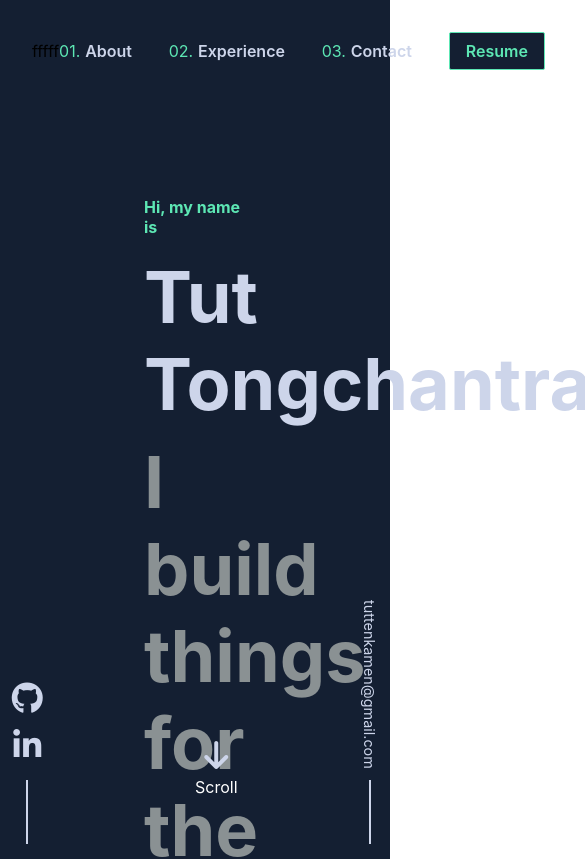
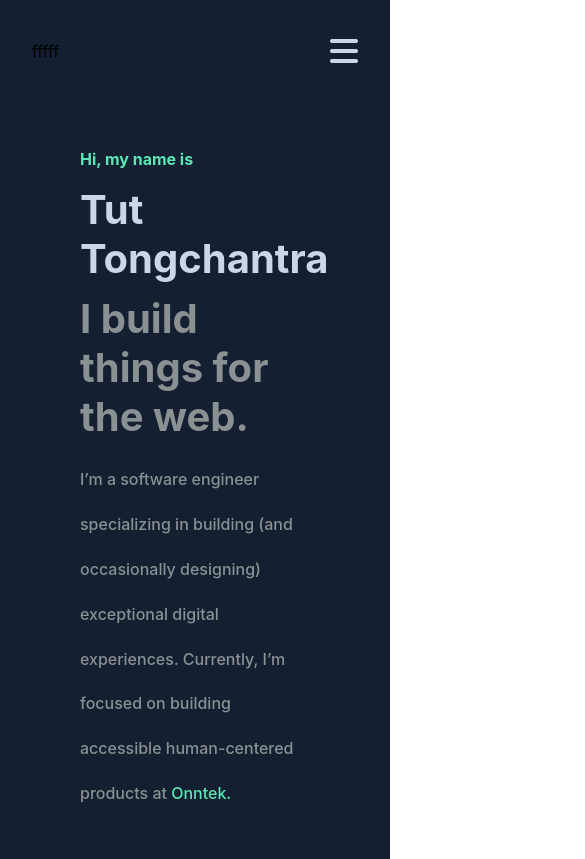
Before and after one commit to tuttongchan/final-portfolio, a React (Create React App) app in the folder client/: page / in a window 390 px wide. Shown: the top 859 px of the page, 585 px wide, since content can reach past the window. Built offline with nearby package versions, Linux system fonts and the light colour scheme.

Commit message:
hamburger menu logic

```diff
--- a/client/package.json
+++ b/client/package.json
@@ -3,12 +3,14 @@
   "version": "0.1.0",
   "private": true,
   "dependencies": {
+    "@chakra-ui/react": "^1.6.9",
     "@testing-library/jest-dom": "^5.14.1",
     "@testing-library/react": "^11.2.7",
     "@testing-library/user-event": "^12.8.3",
     "emailjs-com": "^3.2.0",
     "react": "^17.0.2",
     "react-dom": "^17.0.2",
+    "react-router-dom": "^5.3.0",
     "react-scripts": "4.0.3",
     "web-vitals": "^1.1.2"
   },
--- a/client/src/App.js
+++ b/client/src/App.js
@@ -3,6 +3,7 @@ import Navbar from './components/navbar/Navbar';
 import Header from './components/header/Header';
 import Projects from './components/projects/Projects';
 import Contact from './components/contact/Contact';
+import Hamburger from './components/hamburger/Hamburger';
 
 function App() {
   return (
--- /dev/null
+++ b/client/src/components/hamburger/Hamburger.js
@@ -0,0 +1,96 @@
+import React from 'react';
+import {
+  Box,
+  Button,
+  Drawer,
+  DrawerHeader,
+  DrawerOverlay,
+  DrawerContent,
+  useDisclosure,
+  ListItem,
+  Link,
+  UnorderedList,
+} from '@chakra-ui/react';
+
+const Hamburger = () => {
+  const { isOpen, onOpen, onClose } = useDisclosure();
+  const btnRef = React.useRef();
+
+  return (
+    <>
+      <Button
+        ref={btnRef}
+        bg="transparent"
+        border="none"
+        cursor="pointer"
+        onClick={onOpen}
+      >
+        <i className="fas fa-bars"></i>
+      </Button>
+      <Drawer
+        isOpen={isOpen}
+        placement="right"
+        onClose={onClose}
+        finalFocusRef={btnRef}
+      >
+        <DrawerOverlay bg="rgba(255, 255, 255, 0.3)" onClick={onClose} />
+        <DrawerContent>
+          <DrawerHeader bg="rgb(29, 39, 66)">
+            <Box
+              position="absolute"
+              top="30"
+              right="37"
+              cursor="pointer"
+              onClick={onClose}
+            >
+              <i className="fas fa-times">{/* <DrawerCloseButton /> */}</i>
+            </Box>
+            <Box display="flex" justifyContent="center" alignItems="center">
+              <UnorderedList listStyleType="none">
+                <ListItem mb="1.5rem">
+                  <Link color="rgb(93, 231, 180)">01.</Link>
+                  <Link fontWeight="600" ml=".3rem" color="rgb(205, 213, 234)">
+                    About
+                  </Link>
+                </ListItem>
+                <ListItem mb="1.5rem">
+                  <Link color="rgb(93, 231, 180)">02.</Link>
+                  <Link fontWeight="600" ml=".3rem" color="rgb(205, 213, 234)">
+                    Experience
+                  </Link>
+                </ListItem>
+                <ListItem mb="1.5rem">
+                  <Link color="rgb(93, 231, 180)">03.</Link>
+                  <Link fontWeight="600" ml=".3rem" color="rgb(205, 213, 234)">
+                    Contact
+                  </Link>
+                </ListItem>
+                <ListItem
+                  display="flex"
+                  alignItems="center"
+                  justifyContent="center"
+                  textAlign="center"
+                  padding=".7rem"
+                  bg="rgb(29, 39, 66)"
+                  border="1px solid rgb(93, 231, 180)"
+                  borderRadius="2px"
+                  cursor="pointer"
+                  transition="all .3s"
+                  _hover={{ filter: 'brightness(200%)' }}
+                >
+                  <Link color="rgb(93, 231, 180)">Resume</Link>
+                </ListItem>
+              </UnorderedList>
+            </Box>
+          </DrawerHeader>
+
+          {/* <DrawerBody bg="white">
+            <Input placeholder="Type here..." />
+          </DrawerBody> */}
+        </DrawerContent>
+      </Drawer>
+    </>
+  );
+};
+
+export default Hamburger;
--- a/client/src/components/header/Header.js
+++ b/client/src/components/header/Header.js
@@ -11,7 +11,7 @@ const Header = () => {
         <h6 className="header-heading-4">
           I’m a software engineer specializing in building (and occasionally
           designing) exceptional digital experiences. Currently, I’m focused on
-          building accessible human-centered products at <span>Onntek</span>
+          building accessible human-centered products at <span>Onntek.</span>
         </h6>
       </div>
       <div className="socials-container">
--- a/client/src/components/header/header.css
+++ b/client/src/components/header/header.css
@@ -22,9 +22,11 @@ header {
 .header-heading-4 {
   color: rgb(138, 145, 147);
   width: 45rem;
+  width: 60%;
   font-size: 1.2rem;
   font-weight: 450;
-  line-height: 3rem;
+  /* line-height: 3rem; */
+  line-height: 2.8rem;
 }
 
 .header-heading-4 span {
@@ -88,7 +90,6 @@ i {
   margin-bottom: 0.7rem;
 }
 
-
 .scroll-down-container {
   position: absolute;
   left: 50%;
@@ -131,3 +132,79 @@ i {
     transform: translateY(-15px);
   }
 }
+
+@media only screen and (max-width: 1150px) {
+  header {
+    height: 88vh;
+    /* padding: 6rem 9rem; */
+    padding: 4rem 7rem;
+    background-color: rgb(20, 31, 50);
+  }
+
+  .header-heading-2,
+  .header-heading-3 {
+    font-size: 3.5rem;
+  }
+
+  .header-heading-4 {
+    color: rgb(138, 145, 147);
+    width: 45rem;
+    width: 100%;
+    font-size: 1.2rem;
+    font-weight: 450;
+    line-height: 2.8rem;
+  }
+}
+
+@media only screen and (max-width: 700px) {
+  header {
+    height: 88vh;
+    /* padding: 6rem 9rem; */
+    /* padding: 4rem 7rem; */
+    padding: 2.5rem 5rem;
+    background-color: rgb(20, 31, 50);
+  }
+
+  .header-heading-2,
+  .header-heading-3 {
+    font-size: 3rem;
+  }
+
+  .header-heading-4 {
+    font-size: 1rem;
+    /* font-size: 1.3rem; */
+  }
+
+  .socials-container,
+  .email-fixed {
+    display: none;
+  }
+
+  /* .scroll-down-container {
+    display: none;
+  } */
+}
+
+@media only screen and (max-width: 500px) {
+  header {
+    height: 88vh;
+    /* padding: 6rem 9rem; */
+    /* padding: 4rem 7rem; */
+    padding: 3rem 5rem;
+    background-color: rgb(20, 31, 50);
+  }
+
+  .header-heading-2,
+  .header-heading-3 {
+    font-size: 2.5rem;
+  }
+
+  .header-heading-4 {
+    font-size: 1rem;
+    /* font-size: 1.3rem; */
+  }
+
+  .scroll-down-container {
+    display: none;
+  }
+}
--- a/client/src/components/navbar/Navbar.js
+++ b/client/src/components/navbar/Navbar.js
@@ -1,5 +1,6 @@
 import React from 'react';
 import './navbar.css';
+import Hamburger from '../hamburger/Hamburger';
 
 const Navbar = () => {
   return (
@@ -20,10 +21,17 @@ const Navbar = () => {
             <a>Contact</a>
           </li>
           <li>
-            <a style={{ marginLeft: '0', color: 'rgb(93, 231, 180)'}}>Resume</a>
+            <a style={{ marginLeft: '0', color: 'rgb(93, 231, 180)' }}>
+              Resume
+            </a>
           </li>
         </ul>
       </div>
+
+      {/* --- Hamburger Menu --- */}
+      {/* <div className="hamburger-container"> */}
+      <Hamburger />
+      {/* </div> */}
     </nav>
   );
 };
--- a/client/src/components/navbar/navbar.css
+++ b/client/src/components/navbar/navbar.css
@@ -1,5 +1,7 @@
 nav {
   height: 12vh;
+  width: 100vw;
+  /* width: 100vw; */
   display: flex;
   justify-content: space-between;
   align-items: center;
@@ -10,18 +12,18 @@ nav {
 /* .logo-container {
 } */
 
-nav ul {
+.nav-items-container ul {
   list-style: none;
   display: flex;
   align-items: center;
 }
 
-nav ul li {
+.nav-items-container ul li {
   margin-right: 2.3rem;
   cursor: pointer;
 }
 
-nav ul li:last-child {
+.nav-items-container ul li:last-child {
   border: 1px solid #5de7b4;
   background-color: rgb(20, 31, 50);
   padding: 0.5rem 1rem;
@@ -31,18 +33,31 @@ nav ul li:last-child {
   transition: all 0.3s;
 }
 
-nav ul li:last-child:hover {
+.nav-items-container ul li:last-child:hover {
   filter: brightness(200%);
 }
 
-nav li span {
+.nav-items-container li span {
   color: rgb(93, 231, 180);
 }
 
-nav li a {
+.nav-items-container li a {
   text-decoration: none;
-  color: #000;
+  /* color: #000; */
   color: rgb(205, 213, 234);
   font-weight: 600;
   margin-left: 0.3rem;
 }
+
+@media only screen and (max-width: 700px) {
+  .nav-items-container {
+    display: none;
+  }
+}
+
+/* --- Hamburger Menu --- */
+.hamburger-container {
+  position: absolute;
+  top: 30;
+  right: 35;
+}
```
Also changed, not shown: client/public/index.html (+0 -10 lines), client/src/components/hamburger/hamburger.css (added, +8 -0 lines), 1 other file (tests, documents, lock files or other folders).
